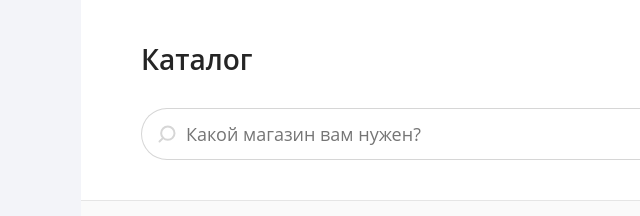
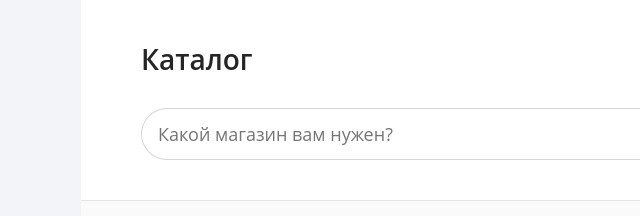
Before and after one commit to exzerzhe/sibdev-adaptive, a website built with webpack: page src/index.html in a window 1280 px wide. Shown: the top 216 px of the page, 159-799 px from the left. Built offline with nearby package versions, Linux system fonts and the light colour scheme; files whose address does not match are found by name.

Commit message:
scroll fix

```diff
--- a/src/index.html
+++ b/src/index.html
@@ -9,9 +9,9 @@
     <header class="header" id="header">
       <h1 class="header__title" id="header-title">Whatever</h1>
       <div class="header__input" id="header-input">
-        <img class="input__img" src="../dist/img/icons/search.svg" alt="">
+        <img class="input__img" src="../dist/img/icons/search.svg" id="input-img" alt="">
         <form>
-          <input class="input" placeholder="Какой магазин вам нужен?">
+          <input class="input" placeholder="Какой магазин вам нужен?" id="input-form">
         </form>
       </div>
     </header>
--- a/src/js/scroll.js
+++ b/src/js/scroll.js
@@ -1,13 +1,32 @@
 window.onscroll = function () {scroll()};
 const header = document.getElementById('header')
 const headerInput = document.getElementById("header-input")
+const menuIcon = document.getElementById("input-img")
+const inputForm = document.getElementById("input-form")
 
 function scroll(){
+    if (window.innerWidth < 321 && window.pageYOffset === 0){
+        menuIcon.style.setProperty('display', "inline")
+        inputForm.style.setProperty("padding-left", "44px")
+    } else {
+        menuIcon.style.setProperty('display', "none")
+        inputForm.style.setProperty("padding-left", "16px")
+    }
     if (window.pageYOffset > 0){
         header.classList.add("sticky")
         headerInput.style.setProperty('margin', "27px 21px 27px 68px")
     } else {
         header.classList.remove("sticky")
-        headerInput.style.setProperty('margin', "30px 60px 40px")
+        headerInput.style.setProperty('margin', "27px 20px 27px 20px")
+        if (window.innerWidth > 450){
+            headerInput.style.setProperty('margin', "30px 60px 40px")
+        } else {
+            headerInput.style.setProperty('margin', "27px 20px 27px 20px")
+        }
+        if (window.innerWidth < 1000){
+            headerInput.style.setProperty('margin', "30px 27px")
+        } else {
+            headerInput.style.setProperty('margin', "30px 60px 40px")
+        }
     }
 }
```
